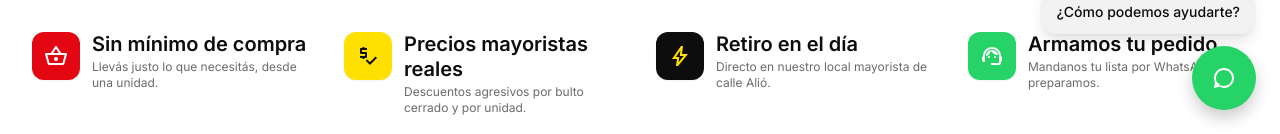
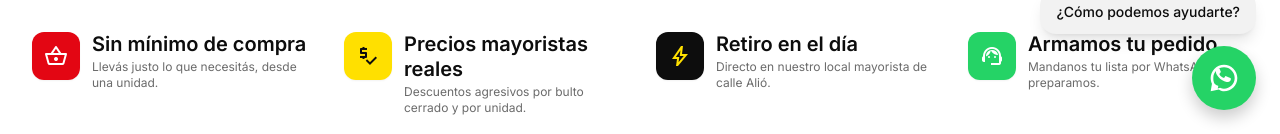
Before and after one commit to dextermdq/feliz, a Next.js app: page / in a window 1280 px wide. Shown: the part 666-800 px from the top of the page. Built offline with nearby package versions, Linux system fonts and the light colour scheme.

Commit message:
feat: logo WhatsApp oficial - burbuja grande con teléfono centrado

```diff
--- a/src/components/common/FloatingWhatsApp.tsx
+++ b/src/components/common/FloatingWhatsApp.tsx
@@ -24,15 +24,17 @@ export function FloatingWhatsApp() {
         className="group w-16 h-16 bg-[#25D366] hover:bg-[#20ba58] text-white rounded-full flex items-center justify-center shadow-[0_8px_16px_rgba(0,0,0,0.2)] hover:shadow-[0_12px_24px_rgba(0,0,0,0.3)] hover:scale-110 transition-all duration-300"
         title="Contactar por WhatsApp"
       >
-        {/* Globo de chat simple - Logo WhatsApp */}
+        {/* Logo oficial WhatsApp - Burbuja con teléfono */}
         <svg
-          className="w-6 h-6"
+          className="w-8 h-8"
           fill="currentColor"
           viewBox="0 0 24 24"
           xmlns="http://www.w3.org/2000/svg"
         >
-          {/* Burbuja redondeada con cola */}
+          {/* Burbuja de chat grande */}
           <path d="M12 2C6.48 2 2 6.48 2 12c0 1.54.36 3 .97 4.29L2 22l6.18-1.46C9.89 21.64 10.93 22 12 22c5.52 0 10-4.48 10-10S17.52 2 12 2zm0 18c-.89 0-1.77-.2-2.6-.57l-.18-.09-1.95.46.47-1.81-.12-.19C4.26 16.89 4 14.54 4 12c0-4.41 3.59-8 8-8s8 3.59 8 8-3.59 8-8 8z" />
+          {/* Teléfono en el medio */}
+          <path d="M15.5 11.5c-.28-.15-1.62-.8-1.87-.88-.25-.09-.43-.14-.61.14-.18.28-.7.88-.86 1.06-.16.18-.31.2-.58.07-1.28-.62-2.12-1.11-2.94-2.56-.2-.35-.1-.54.15-.73.16-.15.28-.31.44-.5.15-.18.2-.3.3-.49.1-.19.05-.36-.02-.5-.08-.14-.61-1.45-.84-2-.22-.53-.45-.45-.61-.46-.15 0-.32 0-.5 0-.18 0-.48.07-.73.35-.25.28-.95.93-.95 2.27 0 1.34.98 2.64 1.12 2.83.14.18 1.98 3.02 4.84 4.14.66.29 1.18.45 1.58.58.66.21 1.26.18 1.73.1.52-.08 1.62-.66 1.84-1.3.22-.64.22-1.19.16-1.3-.06-.1-.24-.17-.5-.32z" />
         </svg>
       </a>
 
```
